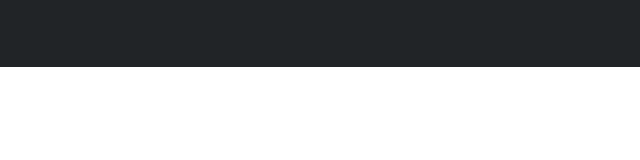
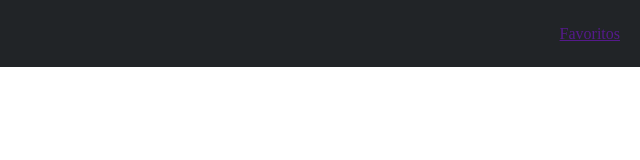
Before and after one commit to CamiloBermeo/apod, a plain HTML site: page aportes/nav-Bryan.html in a window 1280 px wide. Shown: the top 160 px of the page, 640-1280 px from the left. Drawn offline with Linux system fonts and the light colour scheme.

Commit message:
agregar favoritos

```diff
--- a/aportes/nav-Bryan.html
+++ b/aportes/nav-Bryan.html
@@ -22,6 +22,7 @@
             background-color: rgb(33, 36, 39);
             display: flex;
             align-items: center;
+            justify-content: space-between;
             padding: 15px 20px;
 
         }
@@ -66,6 +67,7 @@
         <a href="" class="logo">
             <h1>APOD</h1>
         </a>
+        <a href="">Favoritos</a>
     </header>
 
 
```
